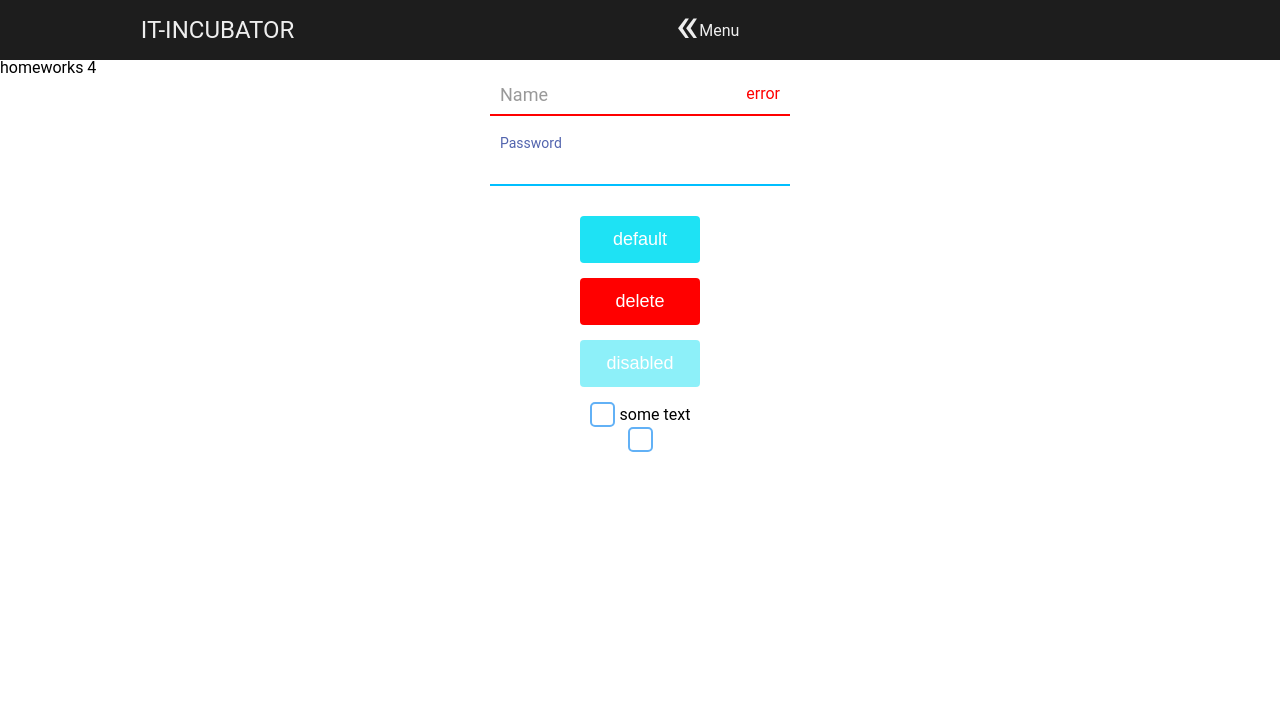
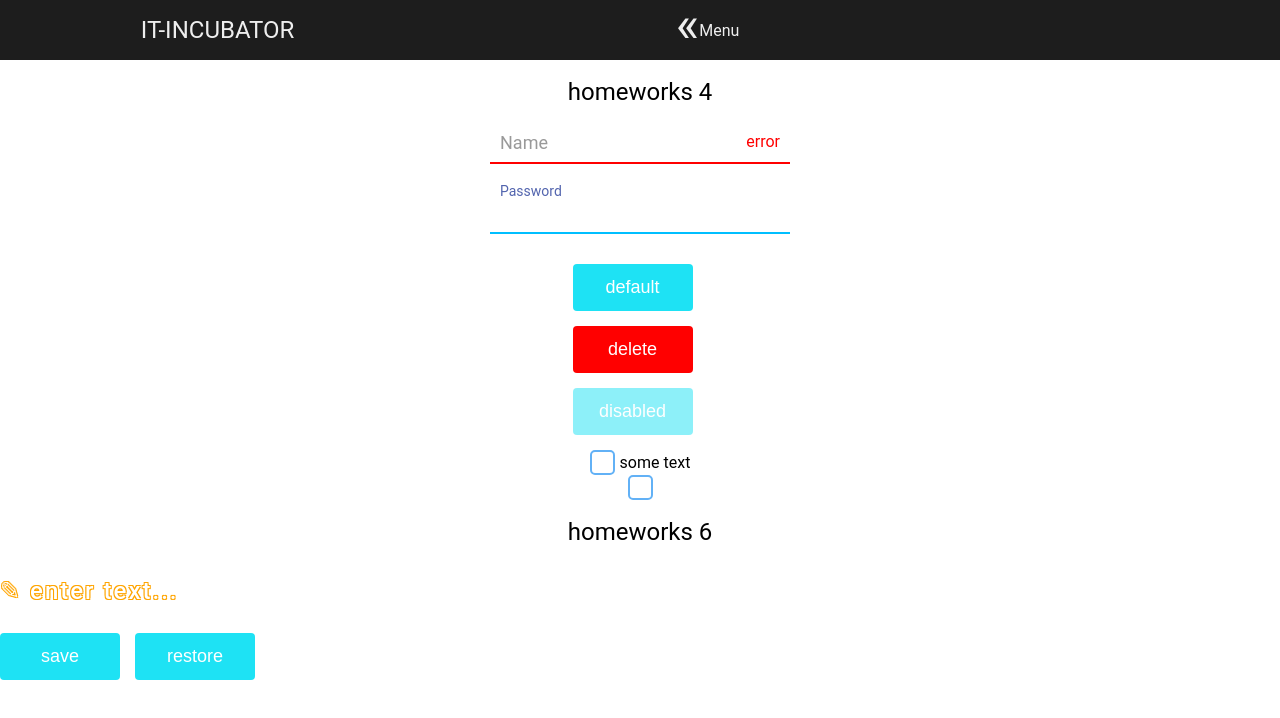
Before and after one commit to iJoise/incubator-ignat, a React (Create React App) app: page /#/pre-junior in a window 1280 px wide. Shown: the top 718 px of the page. Built offline with nearby package versions, Linux system fonts and the light colour scheme.

Commit message:
Did lesson 6

```diff
--- a/src/index.css
+++ b/src/index.css
@@ -1,7 +1,7 @@
 * {
-    padding: 0px;
-    margin: 0px;
-    border: 0px;
+    padding: 0;
+    margin: 0;
+    border: 0;
 }
 
 *,
--- a/src/p1-main/m1-ui/u1-app/App.module.css
+++ b/src/p1-main/m1-ui/u1-app/App.module.css
@@ -1,3 +1,9 @@
 .App {
 
 }
+
+h3 {
+   font-size: 24px;
+   margin: 20px 0 20px 0;
+   text-align: center;
+}
--- a/src/p2-homeworks/h4/HW4.tsx
+++ b/src/p2-homeworks/h4/HW4.tsx
@@ -22,7 +22,7 @@ function HW4() {
    return (
       <div>
          <hr/>
-         homeworks 4
+         <h3>homeworks 4</h3>
 
          <div className={s.column}>
             <SuperInputText
--- a/src/p2-homeworks/h4/common/c1-SuperInputText/SuperInputText.tsx
+++ b/src/p2-homeworks/h4/common/c1-SuperInputText/SuperInputText.tsx
@@ -57,7 +57,7 @@ const SuperInputText: React.FC<SuperInputTextPropsType> = (
             {...restProps} // отдаём инпуту остальные пропсы если они есть (value например там внутри)
          />
          <span className={s.bar}/>
-         <div className={s.label}>{label}</div>
+         {label && <div className={s.label}>{label}</div>}
          {error && <span className={finalSpanClassName}>{error}</span>}
       </div>
    )
--- a/src/p2-homeworks/h4/common/c2-SuperButton/SuperButton.module.css
+++ b/src/p2-homeworks/h4/common/c2-SuperButton/SuperButton.module.css
@@ -1,5 +1,5 @@
 .supperButton{
-   margin-bottom: 15px;
+   margin: 0 15px 15px 0;
 }
 .default {
    border-radius: 4px;
--- a/src/p2-homeworks/h5/pages/PreJunior/PreJunior.module.scss
+++ b/src/p2-homeworks/h5/pages/PreJunior/PreJunior.module.scss
@@ -0,0 +1,4 @@
+.container {
+  max-width: 1300px;
+  margin: 0 auto;
+}
--- a/src/p2-homeworks/h5/pages/PreJunior/PreJunior.tsx
+++ b/src/p2-homeworks/h5/pages/PreJunior/PreJunior.tsx
@@ -3,18 +3,19 @@ import React from 'react'
 import HW2 from '../../h2/HW2'
 import HW3 from '../../h3/HW3'*/
 import HW4 from '../../../h4/HW4'
+import HW6 from '../../../h6/HW6'
+import s from './PreJunior.module.scss'
 
 
 
 function PreJunior() {
     return (
-        <div>
+        <div className={s.container}>
             {/*<HW1/>*/}
             {/*<HW2/>*/}
             {/*<HW3/>*/}
             <HW4/>
-            {/*<HW6/>*/}
-
+            <HW6/>
         </div>
     )
 }
--- a/src/p2-homeworks/h6/HW6.tsx
+++ b/src/p2-homeworks/h6/HW6.tsx
@@ -10,13 +10,15 @@ function HW6() {
       saveState<string>('editable-span-value', value)
    }
    const restore = () => {
-        // setValue()
+      const local = restoreState('editable-span-value', value)
+      setValue(local)
+
    }
 
    return (
       <div>
          <hr/>
-            homeworks 6
+         <h3>homeworks 6</h3>
 
          {/*should work (должно работать)*/}
          <div>
--- /dev/null
+++ b/src/p2-homeworks/h6/common/c4-SuperEditableSpan/SuperEditableSpan.module.scss
@@ -0,0 +1,29 @@
+.supperSpan {
+  display: inline-block;
+  position: relative;
+  font-size: 24px;
+  font-weight: 500;
+  text-shadow: 1px 1px 0 orange,
+  1px -1px 0 orange,
+  -1px 1px 0 orange,
+  -1px -1px 0 orange;
+  color: white;
+  transition: all 1s;
+  letter-spacing: 2px;
+  padding: 15px 0 0 30px;
+  margin: 0 0 30px 0;
+
+  &:hover {
+    text-shadow: 1px 1px 0 yellowgreen,
+    1px -1px 0 yellowgreen,
+    -1px 1px 0 yellowgreen,
+    -1px -1px 0 yellowgreen;
+  }
+
+  &:before {
+    content: '\270E';
+    position: absolute;
+    top: 15px;
+    left: 0;
+  }
+}
--- a/src/p2-homeworks/h6/common/c4-SuperEditableSpan/SuperEditableSpan.tsx
+++ b/src/p2-homeworks/h6/common/c4-SuperEditableSpan/SuperEditableSpan.tsx
@@ -1,5 +1,6 @@
 import React, {DetailedHTMLProps, InputHTMLAttributes, HTMLAttributes, useState} from 'react'
 import SuperInputText from '../../../h4/common/c1-SuperInputText/SuperInputText'
+import s from './SuperEditableSpan.module.scss'
 
 // тип пропсов обычного инпута
 type DefaultInputPropsType = DetailedHTMLProps<InputHTMLAttributes<HTMLInputElement>, HTMLInputElement>
@@ -32,21 +33,21 @@ const SuperEditableSpan: React.FC<SuperEditableSpanType> = (
 
    const onEnterCallback = () => {
       // setEditMode() // выключить editMode при нажатии Enter
-
+      setEditMode(false)
       onEnter && onEnter()
    }
    const onBlurCallback = (e: React.FocusEvent<HTMLInputElement>) => {
       // setEditMode() // выключить editMode при нажатии за пределами инпута
-
+      setEditMode(false)
       onBlur && onBlur(e)
    }
    const onDoubleClickCallBack = (e: React.MouseEvent<HTMLSpanElement, MouseEvent>) => {
       // setEditMode() // включить editMode при двойном клике
-
+      setEditMode(true)
       onDoubleClick && onDoubleClick(e)
    }
 
-    const spanClassName = `${'сделать красивый стиль для спана'} ${className}`
+   const spanClassName = `${s.supperSpan} ${className}`
 
    return (
       <>
```
Also changed, not shown: src/p2-homeworks/h6/localStorage/localStorage.ts (indentation only). Lines whose indentation alone changed are shown as unchanged.
